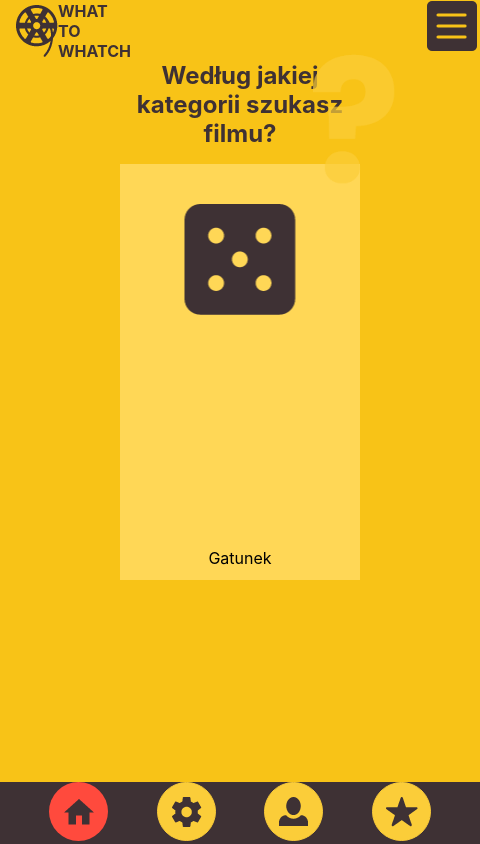
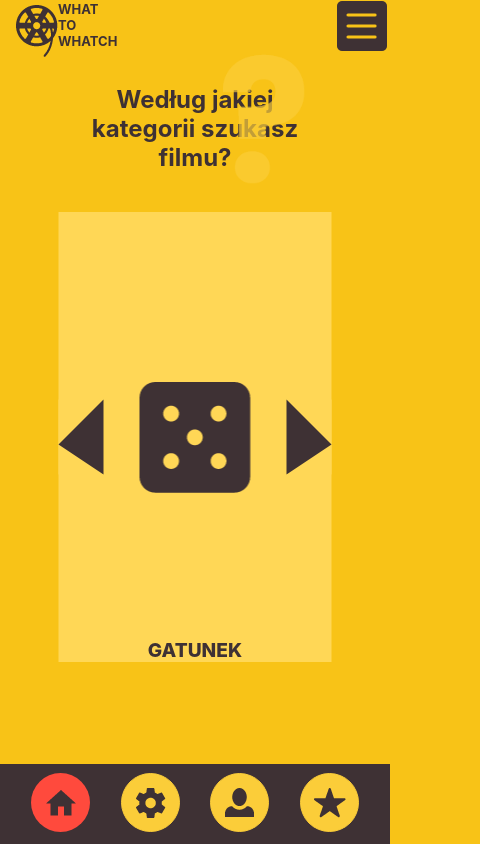
Before and after one commit to Mateusz-92/ProjectWhatToWatch, a React (Create React App) app: page /revolver in a window 390 px wide. Shown: the whole page, 480 px wide, since content can reach past the window. Built offline with nearby package versions, Linux system fonts and the light colour scheme.

Commit message:
Changed styles, it works in mobile

```diff
--- a/src/Main/Carousel.js
+++ b/src/Main/Carousel.js
@@ -10,7 +10,6 @@ const TypeOfSearch = styled.div`
   overflow: hidden;
    padding-top: 1em;
    padding-bottom: 2em;
-   /* border: 2px solid green; */
    height : 100%;
 `
 
@@ -20,13 +19,11 @@ const ButtonLeft = styled.button`
   border-top: 45px solid transparent;
   border-bottom: 30px solid transparent;
   border-right: 45px solid #3e3134;
-  margin: 45px auto 0;
   position: absolute;
-  bottom: 130px;
-  left: 0px;
+  top: 50%;
+  transform: translateY(-50%);
   background-color: #ffd756;
   border-left: #ffd756;
-  display: none;
 `;
 const ButtonRight = styled.button`
   width: 0;
@@ -34,49 +31,43 @@ const ButtonRight = styled.button`
   border-top: 45px solid transparent;
   border-bottom: 30px solid transparent;
   border-left: 45px solid #3e3134;
-  margin: 45px auto 0;
   position: absolute;
-  bottom: 130px;
+  top: 50%;
+  transform: translateY(-50%);
   right: 0px;
   background-color: #ffd756;
   border-right: #ffd756;
-  display: none;
+
 `;
 const ActuallType = styled.div`
   /* width: 15rem;
   height: 16rem; */
-  width: 50%;
+  width: 70%;
   height: 75%;
   background-color: #ffd756;
   position: relative;
   left: 50%;
-  transform: translateX(-50%);
-  /* border: 2px solid blue; */
+  transform: translateX(-50%) ;
+;  /* border: 2px solid blue; */
 
 
-  &:hover ${ButtonLeft} {
-    display: block;
-  }
-  &:hover ${ButtonRight} {
-    display: block;
-  }
+
   .picture {
     position: absolute;
-    left: 50%;
-    transform: translateX(-50%);
-    top: 2.5rem;
+    top: 0;
+    bottom:0;
+    right:0;
+    left: 0;
     max-width: 100%;
-    max-height: 100%;
-    margin-bottom: 5px;
+    max-height: 60%;
+    margin: auto auto;
   }
 
   span {
-     /* display: inline-block; */
     position: absolute;
     bottom: 0;
-    left: 4rem;
-    width: 7rem;
-    height: 2rem;
+    left: 50%;
+    transform: translateX(-50%);
     text-align: center;
     /* border: solid white 2px; */
     justify-content: flex-end;
@@ -84,7 +75,11 @@ const ActuallType = styled.div`
   .links{
     text-decoration: none;
     color: black;
-    /* text-transform: uppercase; */
+    text-transform: uppercase;
+    font-size: larger;
+    font-weight: 800;
+    color: #3E3134;
+
   }
 `;
 export const Carousel = (props) => {
--- a/src/Main/Home.js
+++ b/src/Main/Home.js
@@ -7,14 +7,10 @@ import { LogoComponent } from "./LogoComponent";
 
 export const HomeWrapper = styled.div`
   background-color: #f8c317;
-  width: 30rem;
   color: #3E3134;
   position: relative;
   box-sizing: border-box;
-   height: 100vh; // problem z długością
-
-
-
+  height: 100vh;
   h2 {
     text-align: center;
   }
@@ -35,19 +31,14 @@ const ButtonWrapper = styled.button`
     margin: 1em 0em 1em;
 `
 const Image = styled.img`
-  position: absolute;
-  top: 1rem;
-  left: 16rem;
   animation: ${blinkingLight} 1.5s linear infinite;
-  color: red;
-  max-width: 8rem;
+  max-width: 90%;
 
 `
 const ImageContent = styled.div`
-margin-top: 1rem;
-  position: relative;
   box-sizing: border-box;
   margin-left: 1em;
+  width: 100%;
 
 
 
@@ -55,8 +46,20 @@ margin-top: 1rem;
     width: 15rem;
   }
   .camera {
-    max-width: 100%;
+    max-width: 90%;
   }
+  .lightWrapper{
+    width: 40%;
+  }
+`
+const CameraWrapper = styled.div`
+    width: 60%;
+    float: left;
+    margin-left: 5px;
+`
+const LightWrapper = styled.div`
+ width: 35%;
+ float: left;
 `
 
 
@@ -73,8 +76,12 @@ export const Home = (props) => {
       </Link>
       <Outlet />
       <ImageContent>
-        <img className="camera" src="/images/camera.png" />
-        <Image src="images/light.png" />
+        <CameraWrapper>
+          <img className="camera" src="/images/camera.png" />
+        </CameraWrapper>
+        <LightWrapper>
+          <Image src="images/light.png" />
+        </LightWrapper>
       </ImageContent>
     </HomeWrapper>
   );
--- a/src/Main/LogoComponent.js
+++ b/src/Main/LogoComponent.js
@@ -11,6 +11,7 @@ export const LogoComponent = () => {
         position: absolute;
         top: 1px;
         font-weight: 700;
+        font-size: small;
     }
     img {
         margin-top: 5px;
--- a/src/Main/Random.js
+++ b/src/Main/Random.js
@@ -2,6 +2,7 @@ import React, { useEffect, useState } from "react";
 import { HomeWrapper } from "./Home";
 import { Link } from "react-router-dom"
 import styled from "styled-components";
+import { fetchRandomMovie } from "../Api/Movies"
 
 const MovieWrapper = styled.div`
 width: 90%;
@@ -41,7 +42,7 @@ height: 100px;
 left: 140px;
 `
 const BackWrapper = styled.div`
-width:  100px;
+/* width:  100px; */
 margin-left: 10px;
 
 button {
@@ -54,36 +55,58 @@ button :hover{
 span {
     margin-left: 3px;
     font-weight: 900;
+
 }
+.backLink{
+    text-decoration: none;
+    color: #3E3134;
+
+}
+
 `
 
 
 
 export const Random = () => {
-    const APIurl = 'https://wtwapi.azurewebsites.net/api/movies/random';
+    const [loading, setLoading] = useState(true);
+
     const [movie, setMovie] = useState({});
     useEffect(() => {
-        fetch(APIurl)
-            .then(res => res.json())
+        setLoading();
+        fetchRandomMovie()
             .then(data => setMovie(data));
+
+
+
     }, []);
     return (
         <HomeWrapper>
             <BackWrapper>
-                <Link to="/revolver">
+                <Link className="backLink" to="/revolver">
                     <button><img src="/images/back_icon.png"></img></button>
+                    <span>BACK</span>
                 </Link>
-                <span>BACK</span>
+
             </BackWrapper>
+
+
             <MovieWrapper>
-                <img src={movie.thumbnail}></img>
-                <MovieHeaders>
-                    <h1>{movie.title}</h1>
-                    <h3>{movie.year}</h3>
-                    <p>{movie.description}</p>
-                </MovieHeaders>
 
+                {/* SPiNER !!! */}
+                {loading ? <span>loading</span> :
+                    <>
+                        <img src={movie.thumbnail}></img>
+                        <MovieHeaders>
+                            <h1>{movie.title}</h1>
+                            <h3>{movie.year}</h3>
+                            <p>{movie.description}</p>
+                        </MovieHeaders>
+                    </>
+                }
             </MovieWrapper>
+
+
+
         </HomeWrapper>
 
     )
--- a/src/Main/Revolver.js
+++ b/src/Main/Revolver.js
@@ -13,8 +13,9 @@ height: 5rem;
 width: 100%;
 display: flex;
 justify-content: space-evenly;
-align-self: flex-end;
-margin-top: 2em;
+position: absolute;
+bottom: 0px;
+margin-top: 0.5em;
 
 
 
@@ -46,6 +47,8 @@ const ListButton = styled.button`
 const QuestionHeader = styled.h2`
 text-align: center;
 color: #3E3134;
+margin-top: 1em;
+margin-bottom: 1em;
 `
 const linkStyle = {
     display: "flex",
@@ -53,9 +56,10 @@ const linkStyle = {
 const RevolverWrapper = styled(HomeWrapper)`
 display : flex;
 flex-direction: column;
-/* height: 650px 100%; */
-/* border : 2px solid black; */
-/* margin: 0 auto; */
+height : 100vh;
+`
+const HeaderWrapper = styled.div`
+ position: relative;
 `
 
 export const Revolver
@@ -63,7 +67,9 @@ export const Revolver
         return (
             <div>
                 <RevolverWrapper>
-                    <LogoComponent></LogoComponent>
+                    <HeaderWrapper>
+                        <LogoComponent></LogoComponent>
+                    </HeaderWrapper>
                     <ListButton ><img src="/images/list.png" /></ListButton>
                     <QuestionHeader>Według jakiej  <br></br> kategorii szukasz <br></br> filmu?</QuestionHeader>
                     <QuestionMark src="/images/question_mark.png" />
--- a/src/index.css
+++ b/src/index.css
@@ -5,7 +5,7 @@ body {
     sans-serif;
   -webkit-font-smoothing: antialiased;
   -moz-osx-font-smoothing: grayscale;
-  /* background-color: #f8c317; */
+
   color: #3e3134;
 }
 * {
@@ -16,6 +16,7 @@ body {
 html,
 body {
   height: 100%;
+  background-color: #f8c317;
 }
 code {
   font-family: source-code-pro, Menlo, Monaco, Consolas, "Courier New",
```
